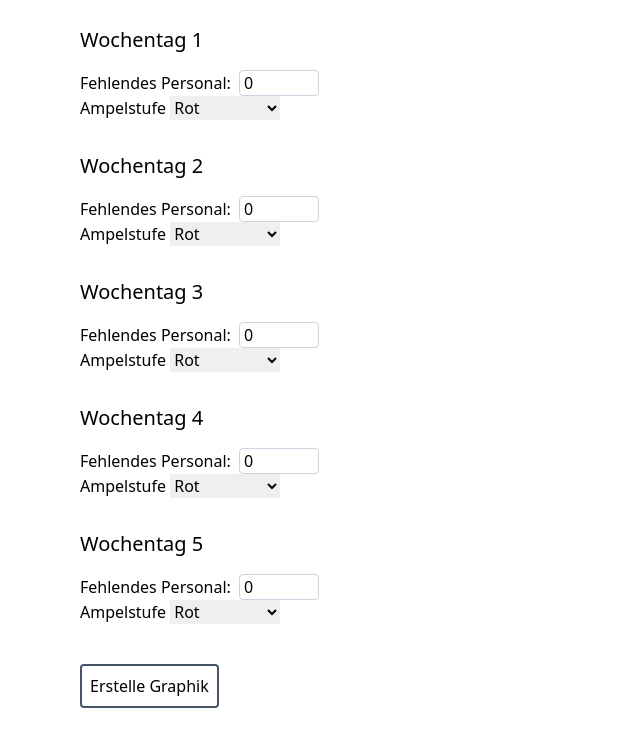
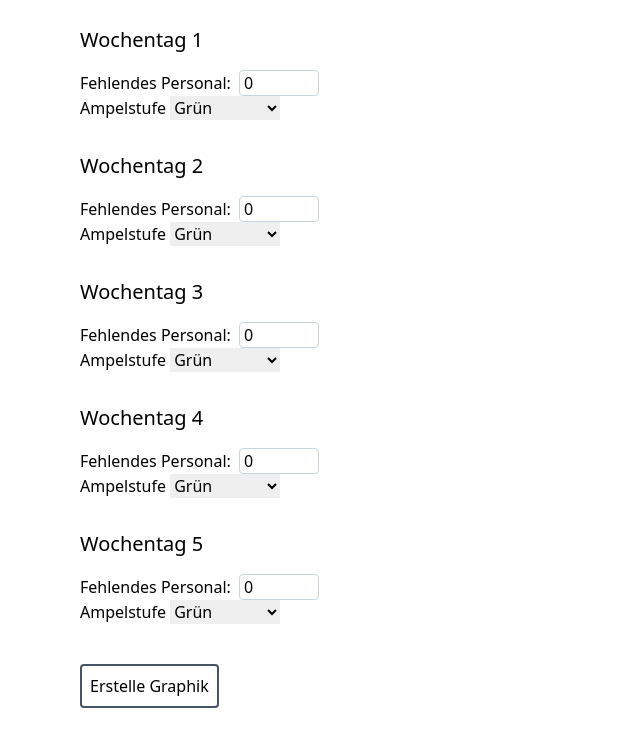
Before and after one commit to pbarbenheim/kita-ampel, a website built with Vite: page index.html in a window 1280 px wide. Shown: the part 86-832 px from the top of the page, without its empty margins (0-640 px from the left). Built offline with nearby package versions, Linux system fonts and the light colour scheme.

Commit message:
fix function

```diff
--- a/index.html
+++ b/index.html
@@ -30,7 +30,7 @@
               <option value="orange">Orange</option>
               <option value="gelb">Gelb</option>
               <option value="dgruen">Dunkelgrün</option>
-              <option value="gruen">Grün</option>
+              <option value="gruen" selected>Grün</option>
             </select>
           </div>
           <div id="wochentag_2">
@@ -51,7 +51,7 @@
               <option value="orange">Orange</option>
               <option value="gelb">Gelb</option>
               <option value="dgruen">Dunkelgrün</option>
-              <option value="gruen">Grün</option>
+              <option value="gruen" selected>Grün</option>
             </select>
           </div>
           <div id="wochentag_3">
@@ -72,7 +72,7 @@
               <option value="orange">Orange</option>
               <option value="gelb">Gelb</option>
               <option value="dgruen">Dunkelgrün</option>
-              <option value="gruen">Grün</option>
+              <option value="gruen" selected>Grün</option>
             </select>
           </div>
           <div id="wochentag_4">
@@ -93,7 +93,7 @@
               <option value="orange">Orange</option>
               <option value="gelb">Gelb</option>
               <option value="dgruen">Dunkelgrün</option>
-              <option value="gruen">Grün</option>
+              <option value="gruen" selected>Grün</option>
             </select>
           </div>
           <div id="wochentag_5">
@@ -114,7 +114,7 @@
               <option value="orange">Orange</option>
               <option value="gelb">Gelb</option>
               <option value="dgruen">Dunkelgrün</option>
-              <option value="gruen">Grün</option>
+              <option value="gruen" selected>Grün</option>
             </select>
           </div>
           <button
--- a/src/main.ts
+++ b/src/main.ts
@@ -40,7 +40,7 @@ async function genGraphik() {
   const datestring =
     current.getFullYear().toString() +
     current.getMonth().toString() +
-    current.getDate().toString;
+    current.getDate().toString();
   download(`ampel_${datestring}.png`, url);
 }
 
```
